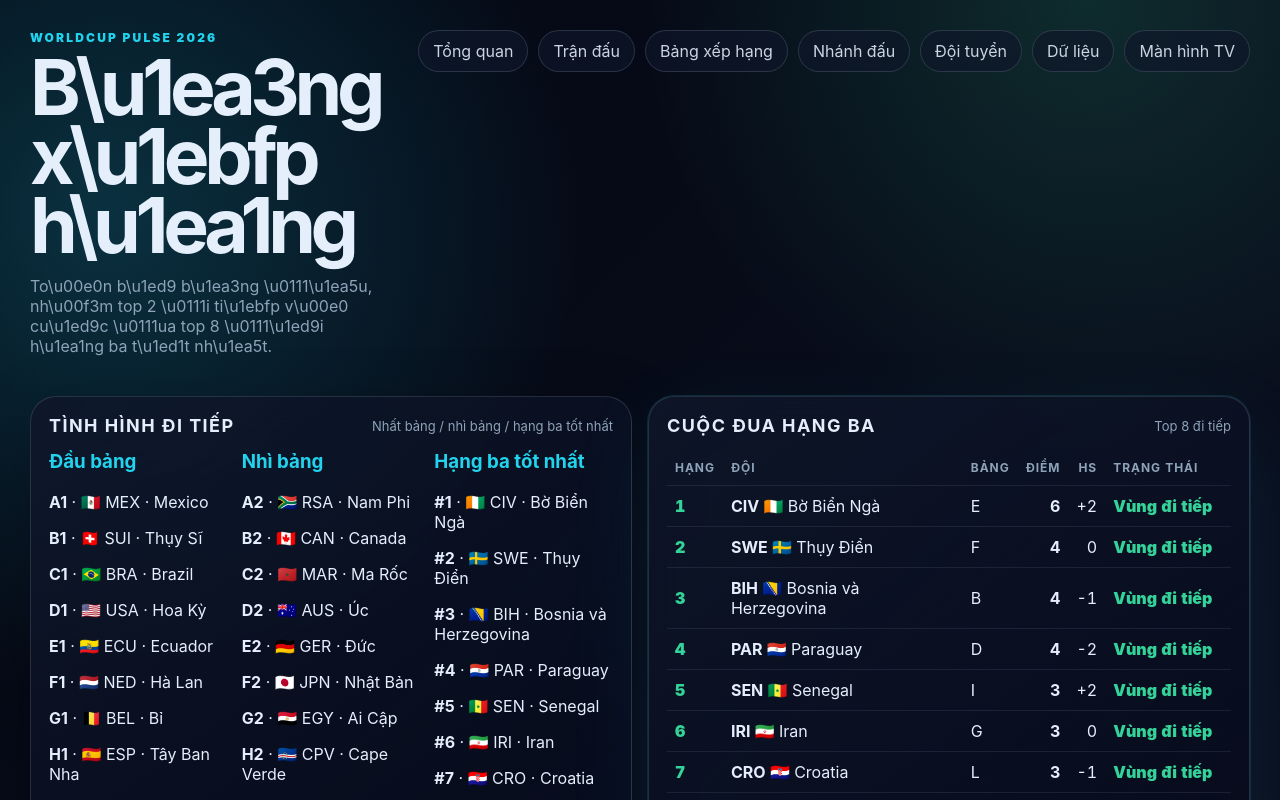
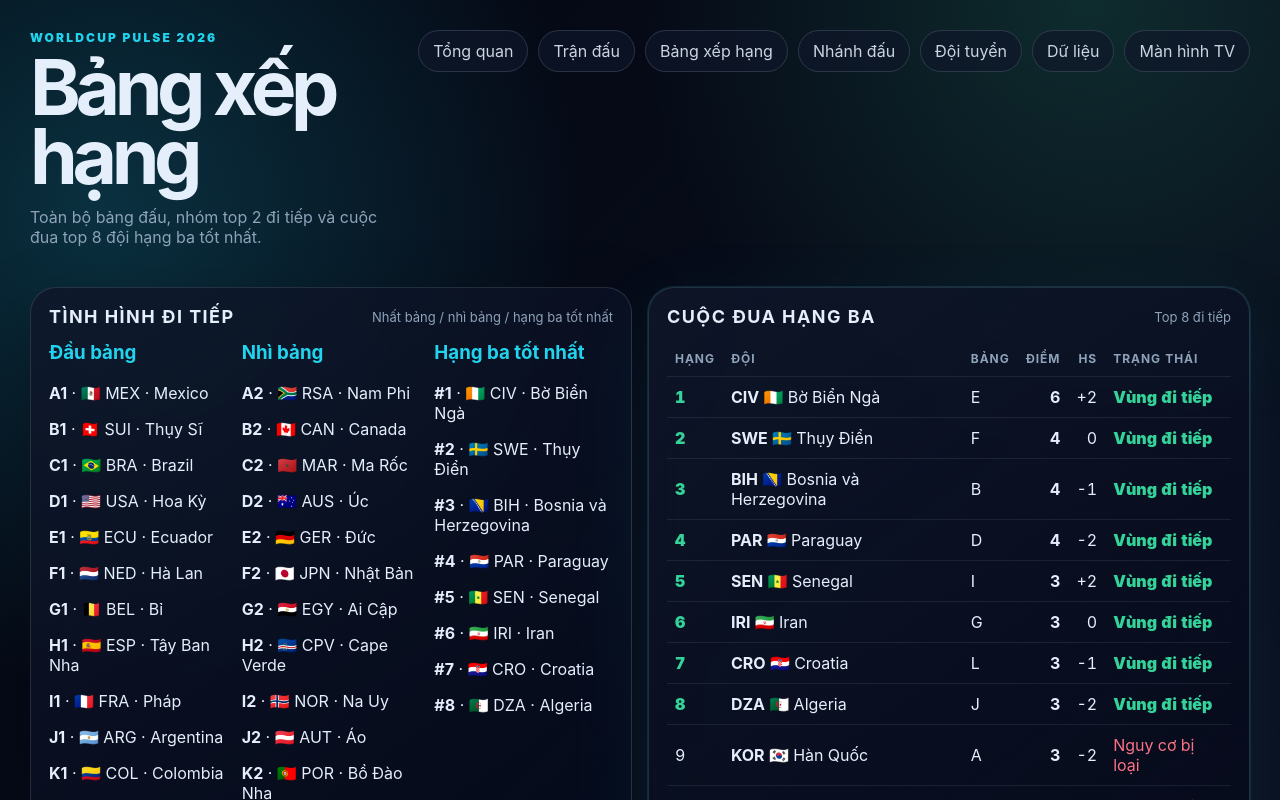
Before and after one commit to hydakyo/wc2026, a Next.js app: page /standings in a window 1280 px wide. Shown: the top 800 px of the page. Built offline with nearby package versions, Linux system fonts and the light colour scheme.

Commit message:
fix standings text

```diff
--- a/app/standings/page.tsx
+++ b/app/standings/page.tsx
@@ -3,7 +3,7 @@ import { QualifiedPanel, StandingsGrid, ThirdPlaceRace } from '@/components/Stan
 
 export default function StandingsPage() {
   return (
-    <Shell title="B\u1ea3ng x\u1ebfp h\u1ea1ng" subtitle="To\u00e0n b\u1ed9 b\u1ea3ng \u0111\u1ea5u, nh\u00f3m top 2 \u0111i ti\u1ebfp v\u00e0 cu\u1ed9c \u0111ua top 8 \u0111\u1ed9i h\u1ea1ng ba t\u1ed1t nh\u1ea5t.">
+    <Shell title="Bảng xếp hạng" subtitle="Toàn bộ bảng đấu, nhóm top 2 đi tiếp và cuộc đua top 8 đội hạng ba tốt nhất.">
       <section className="grid two-col"><QualifiedPanel /><ThirdPlaceRace /></section>
       <StandingsGrid />
     </Shell>
```
